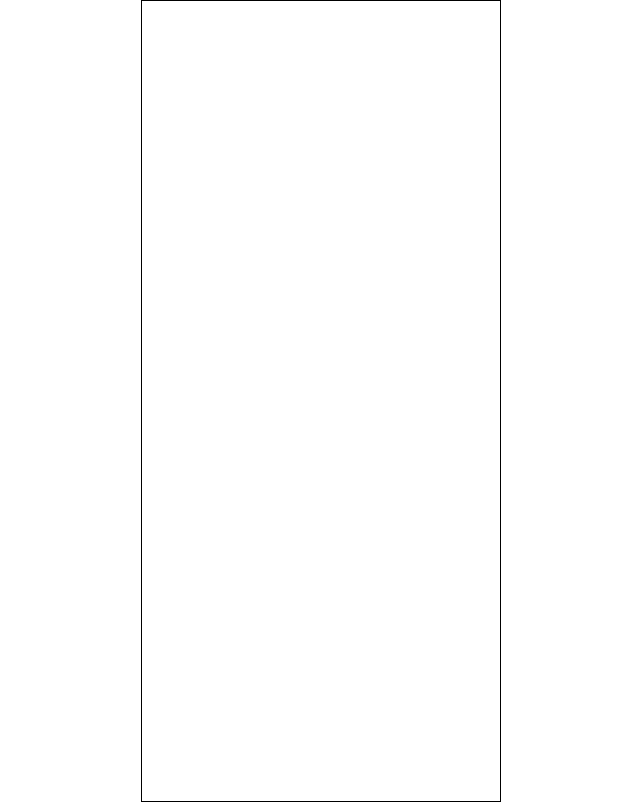
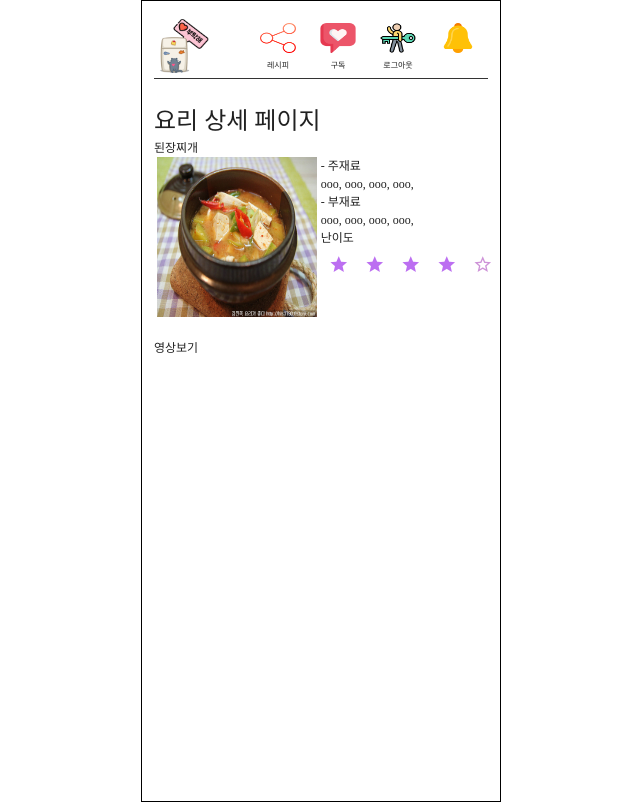
Before and after one commit to JuneHyung/Woo, a Vue app in the folder frontend/: page /FoodDetail in a window 1280 px wide. Shown: the whole page, without its empty margins (319-959 px from the left). Built offline with nearby package versions, Linux system fonts and the light colour scheme; a web font is replaced by a local one.

Commit message:
Update S04P31D109-67 : 요리 상세 페이지 틀 구성

```diff
--- a/frontend/src/router/index.js
+++ b/frontend/src/router/index.js
@@ -10,6 +10,7 @@
 
 import ShareRecipe from "../views/ShareRecipe.vue";
 import Subscribe from "../views/Subscribe.vue";
+import FoodDetail from "../views/FoodDetail.vue";
 
 import RefAdd from "../views/Refrigerator/RefAdd.vue";
 import RefManage from "../views/Refrigerator/RefManage.vue";
@@ -56,6 +57,11 @@
     name: "RefManage",
     components: { default: RefManage, header: MainHeader },
   },
+  {
+    path: "/FoodDetail",
+    name: "FoodDetail",
+    components: { default: FoodDetail, header: MainHeader },
+  },
 ];
 
 const router = new VueRouter({
--- /dev/null
+++ b/frontend/src/views/FoodDetail.vue
@@ -0,0 +1,58 @@
+<template>
+    <v-container>
+        <p class="mainText" style="padding-bottom: 10px">요리 상세 페이지</p>
+        <div style="width: 310px; height: 200px">
+            <p class="foodText">된장찌개</p>
+            <v-row>
+                <v-spacer></v-spacer>
+                <div>
+                    <img src="../assets/images/된장찌개.jpg" alt="" class="foodImg" />
+                </div>
+                <v-spacer></v-spacer>
+                <div style="width: 140px">
+                    <p>- 주재료</p>
+                    <span>ooo, </span> <span>ooo, </span> <span>ooo, </span> <span>ooo, </span>
+                    <p>- 부재료</p>
+                    <span>ooo, </span> <span>ooo, </span> <span>ooo, </span> <span>ooo, </span>
+                    <p>난이도</p>
+                    <div>
+                        <v-rating
+                            background-color="purple lighten-3"
+                            color="#bc6ff1"
+                            size="20px"
+                            length="5"
+                            readonly
+                            value="4"
+                            medium
+                        ></v-rating>
+                    </div>
+                </div>
+                <v-spacer></v-spacer>
+            </v-row>
+        </div>
+        <div>
+            <p>영상보기</p>
+            <div style="width: 300px; height: 200px; margin: 0 auto"></div>
+        </div>
+    </v-container>
+</template>
+
+<script>
+export default {
+    name: 'FoodDetail',
+};
+</script>
+
+<style scoped>
+.mainText {
+    font-size: 24px;
+}
+.foodImg {
+    width: 160px;
+    height: 160px;
+}
+.foodText {
+    padding-top: 10px;
+    padding-bottom: 10px;
+}
+</style>
```
